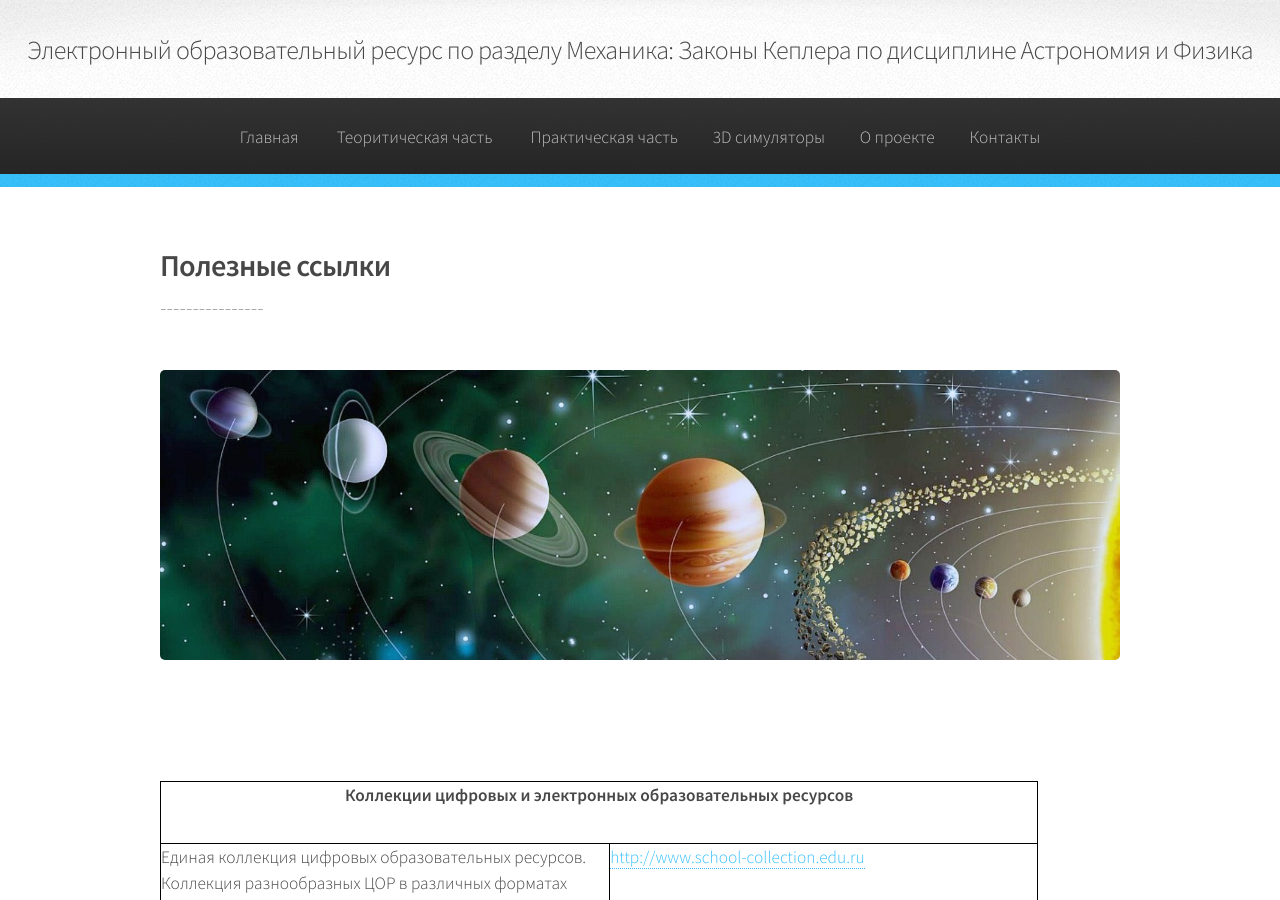
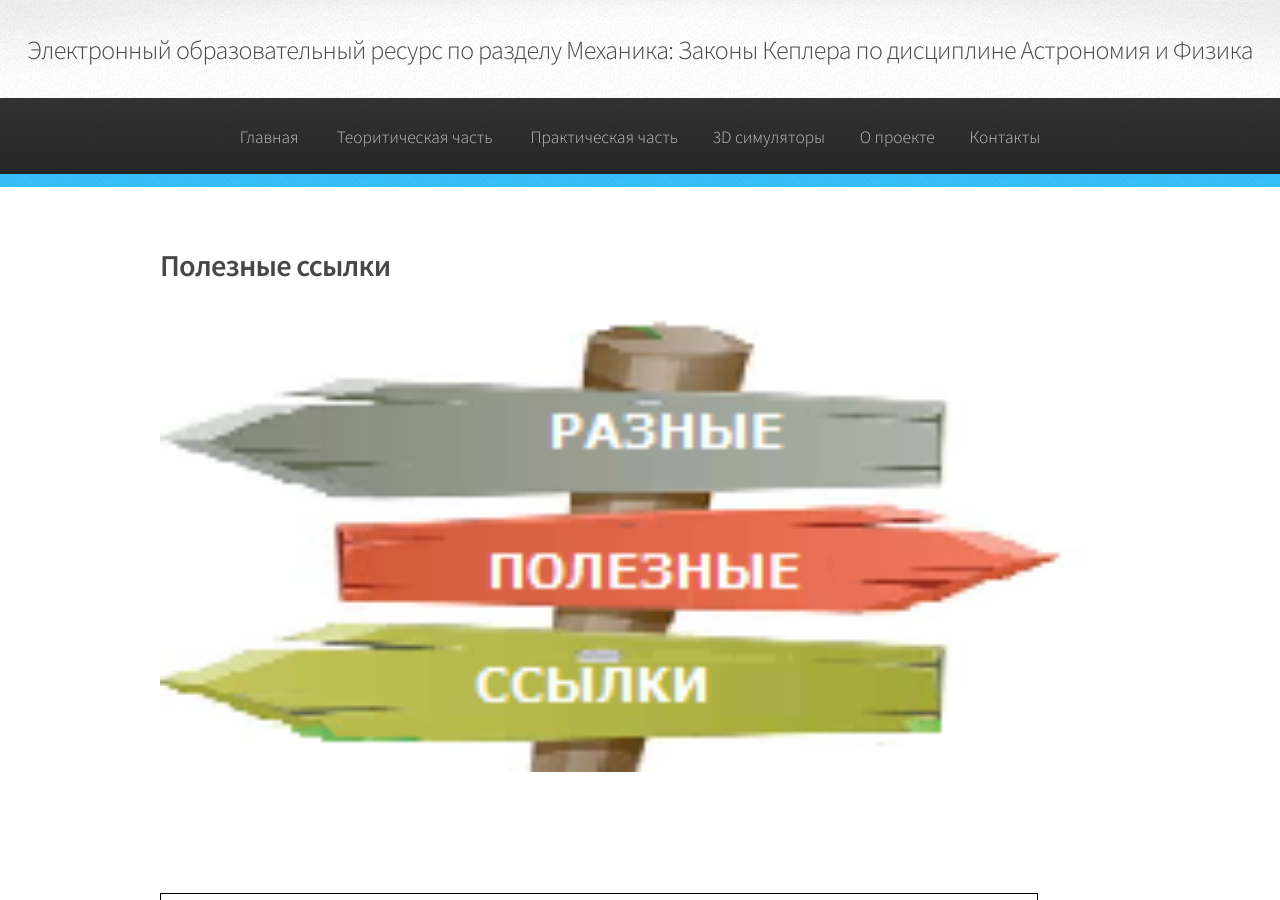
Before and after one commit to VlPop/VlPop.github.io, a Jekyll site: the page built from 1T-P_link.html, in a window 1280 px wide and 900 px high. Built offline with Jekyll 4.4.1, drawn with Linux system fonts in a browser that asks for light colours.

Commit message:
Update 1T-P_link.html

```diff
--- a/1T-P_link.html
+++ b/1T-P_link.html
@@ -13,10 +13,11 @@ layout: default
 					<article>
 						<header>
 							<h2>Полезные ссылки</h2>
-							<p>----------------</p>
+							<p></p>
+							<p></p>
 						</header>
 
-						<span class="image featured"><img src="{{ site.baseurl }}/assets/images/banner.jpg" alt="" /></span>
+						<span class="image featured"><img src="{{ site.baseurl }}/assets/images/sylki.png" alt="" /></span>
 
 						</head>
 
```
